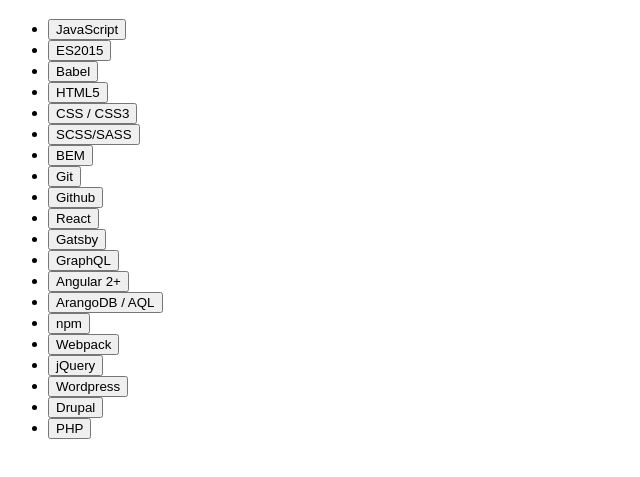
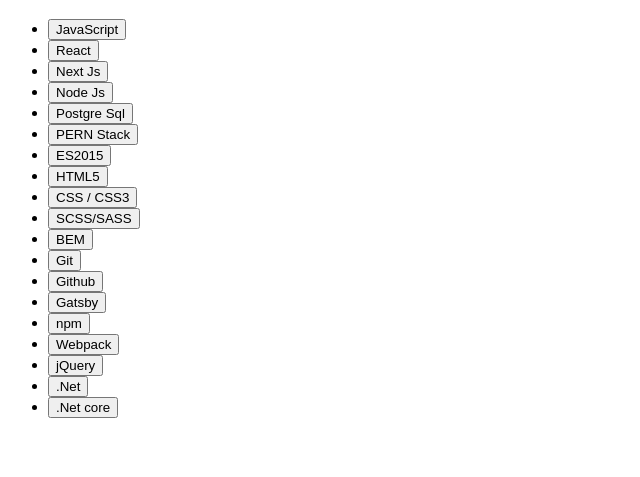
Before and after one commit to cemyurtbasi/GatsbyProfile, a Gatsby site: page /toolbox in a window 1280 px wide. Shown: the part 61-538 px from the top of the page, without its empty margins (0-640 px from the left). Built offline with nearby package versions, Linux system fonts and the light colour scheme; Gatsby itself is replaced by a stand-in of ours.

Commit message:
packages update

```diff
--- a/src/containers/ToolBoxListContainer.jsx
+++ b/src/containers/ToolBoxListContainer.jsx
@@ -26,21 +26,43 @@
             <b>And I love it!</b>`
         },
         {
+          id: 7,
+          label: "React",
+          description: `A JavaScript <a href="https://reactjs.org/" target="_blank">library</a> for building user interfaces.
+            React makes it painless to create interactive UIs. Build encapsulated components
+            that manage their own state and then compose them to make complex UIs.`,
+          comment: `I've been in love since using it for the first time.`
+        },
+        {
+          id: 10,
+          label: "Next Js",
+          description: `A The React Framework for Production
+            <a href="https://nextjs.org/" target="_blank">Next.js</a>.`
+        },
+        {
+          id: 11,
+          label: "Node Js",
+          description: `As an asynchronous event-driven JavaScript runtime, Node.js is designed to build scalable network applications
+            <a href="https://nodejs.org/" target="_blank">Node.js</a>.`
+        },
+        {
+          id: 16,
+          label: "Postgre Sql",
+          description: `An open source database with lots of power. Easy to use and maintain. This monster can safely store and scale the most complicated data workloads.`
+        },
+        {
+          id: 15,
+          label: "PERN Stack",
+          description: `The PERN stack consists of PostgreSQL, Express, React, and Node. js.`,
+          comment: `I built exactly one <a href="https://spotify.cemyurtbasi.com/" target="_blank">site</a>.`
+        },
+        {
           id: 2,
           label: "ES2015",
           description: `It's a pseudonym for the latest version of the
             <a href="https://en.wikipedia.org/wiki/ECMAScript#6th_Edition_-_ECMAScript_2015" target="_blank">
             ECMAScript</a> aka JavaScript.`,
           comment: `ES6 makes my coding easier.`
-        },
-        {
-          id: 18,
-          label: "Babel",
-          description: `A <a href="https://babeljs.io/" target="_blank">transpiler</a> for JavaScript
-            best known for its ability to turn ES2015 into code that runs in browsers
-            which does not support it directly. It lets us use next generation
-            JavaScript, today.`,
-          comment: `That's a <b>must-have</b> tool.`
         },
         {
           id: 3,
@@ -85,41 +107,12 @@
           comment: `That's my <a href="https://github.com/cemyurtbasi" target="_blank">Github</a>`
         },
         {
-          id: 7,
-          label: "React",
-          description: `A JavaScript <a href="https://reactjs.org/" target="_blank">library</a> for building user interfaces.
-            React makes it painless to create interactive UIs. Build encapsulated components
-            that manage their own state and then compose them to make complex UIs.`,
-          comment: `I've been in love since using it for the first time.`
-        },
-        {
           id: 9,
           label: "Gatsby",
           description: `A static PWA (Progressive Web App)
             <a href="https://www.gatsbyjs.org/" target="_blank">generator</a>. Gatsby lets
             you build blazing-fast sites with your data, whatever the source.`,
           comment: `The website you are looking at now is built with Gatsby.`
-        },
-        {
-          id: 20,
-          label: "GraphQL",
-          description: `It's a query language for APIs. <a href="http://graphql.org/" target="_blank">GraphQL</a>
-          gives clients the power to ask for exactly what they need and nothing more.`,
-          comment: `The <a href="https://www.graph.cool/" target="_blank">Graphcool</a> framework and its
-          <b>Cloud</b> service manages the GraphQL backend for my <a href="https://github.com/cemyurtbasi" target="_blank">app.</a>`
-        },
-        {
-          id: 10,
-          label: "Angular 2+",
-          description: `A TypeScript-based open-source front-end web application
-            <a href="https://angular.io/" target="_blank">platform</a>.`
-        },
-        {
-          id: 11,
-          label: "ArangoDB / AQL",
-          description: `A multi-model mostly-memory <a href="https://www.arangodb.com/" target="_blank">database</a>
-            with a flexible data model for documents and graphs. It is designed as
-            a “general purpose database”, offering all the features you typically need for modern web applications.`
         },
         {
           id: 12,
@@ -138,29 +131,19 @@
           label: "jQuery",
           description: `A cross-platform JavaScript <a href="https://jquery.com/" target="_blank">library</a> designed to simplify
             the client-side scripting of HTML.`,
-          comment: `I used it much and often ... in the past.`
-        },
-        {
-          id: 15,
-          label: "Wordpress",
-          description: `The largest self-hosted <a href="https://wordpress.org/" target="_blank">blogging tool</a>
-            in the world, used on millions of sites.`,
-          comment: `I've built some websites using it. Like
-            <a href="http://polishlanguage.dlachetnych.pl/" target="_blank">this</a> one or
-            <a href="http://lab.gregloby.com/" target="_blank">that</a> one.`
-        },
-        {
-          id: 16,
-          label: "Drupal",
-          description: `An open source content-management framework written in PHP.`,
-          comment: `I built exactly one <a href="http://babelvillage.com/" target="_blank">site</a> with Drupal 7.`
+          comment: `I used it much and often`
         },
         {
           id: 17,
-          label: "PHP",
-          description: `A server-side scripting <a href="http://php.net/" target="_blank">language</a> designed primarily
-            for web development but also used as a general-purpose programming language.`,
-          comment: `Currently, my only contact with PHP is when theming WP.`
+          label: ".Net",
+          description: `NET Framework is a software development framework for building and running applications on Windows`,
+          comment: `I can stil produce quilty code but for now, im working on Reach and Next.js.`
+        },
+        {
+          id: 18,
+          label: ".Net core",
+          description: `ASP.NET Core is the open-source version of ASP.NET, that runs on macOS, Linux, and Windows.`,
+          comment: `I can stil produce quilty code but for now, im working on Reach and Next.js.`
         }
       ],
       activatedItem: null,
```
Also changed, not shown: 1 other file.
